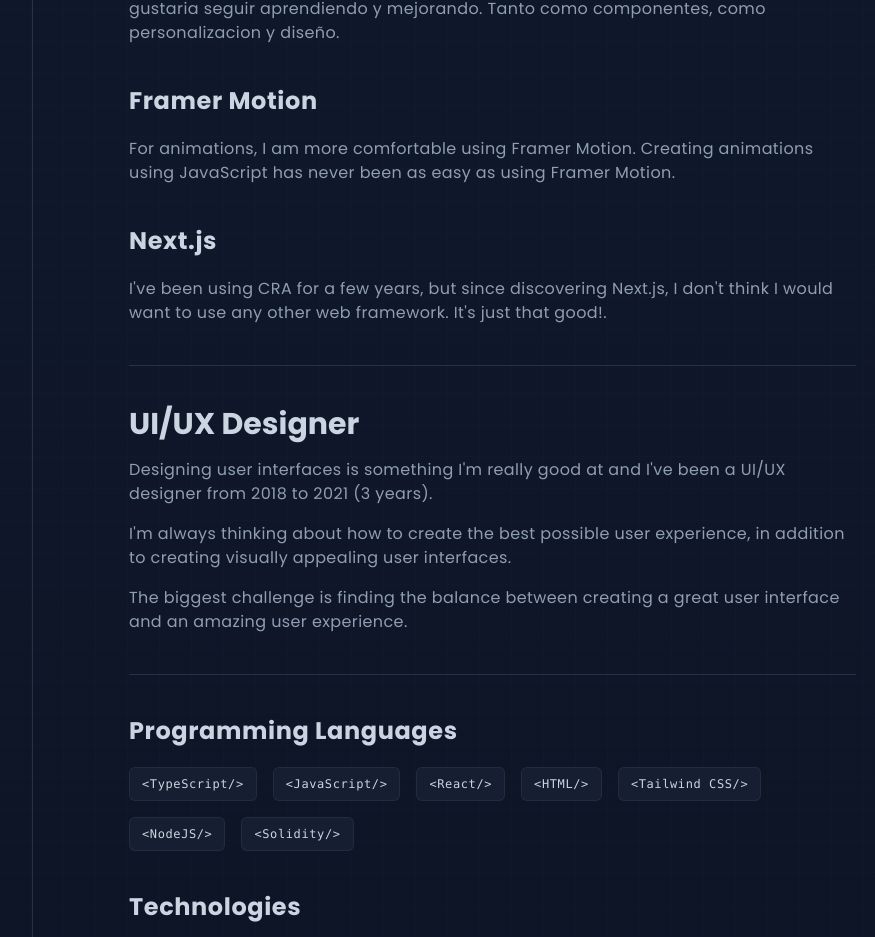
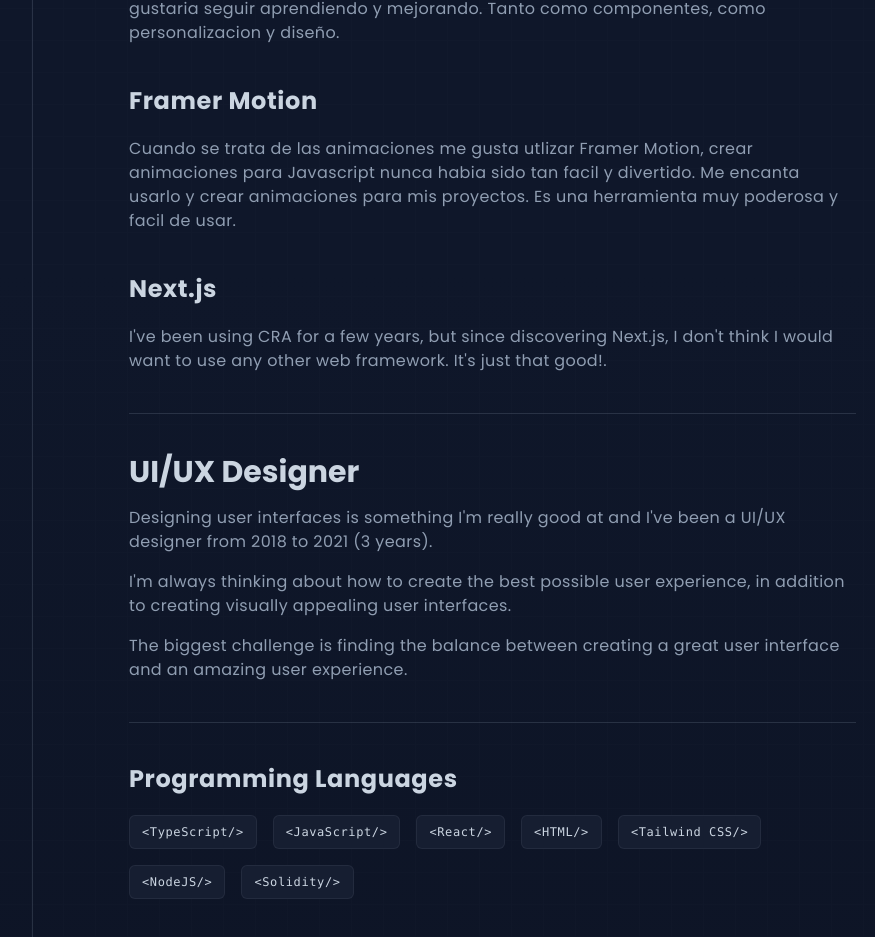
Before and after one commit to ImJars/Development-full-coding, a React (Vite) app: page /skills in a window 1280 px wide. Shown: the part 2040-2977 px from the top of the page, without its empty margins (32-907 px from the left). Built offline with nearby package versions, Linux system fonts and the light colour scheme.

Commit message:
Update skills.jsx

```diff
--- a/src/skills.jsx
+++ b/src/skills.jsx
@@ -73,7 +73,7 @@ function Skills() {
     triggerOnce: false,
   });
   const { ref: refAnimateScroll, inView: viewAnimateScroll } = useInView({
-    threshold: 0.2,
+    threshold: 0.1,
     triggerOnce: false,
   });
 
@@ -343,7 +343,7 @@ function Skills() {
                     <div ref={refAnimate5}>
                       <Skill
                         title={"Framer Motion"}
-                        description_1={`For animations, I am more comfortable using Framer Motion. Creating animations using JavaScript has never been as easy as using Framer Motion.`}
+                        description_1={`Cuando se trata de las animaciones me gusta utlizar Framer Motion, crear animaciones para Javascript nunca habia sido tan facil y divertido. Me encanta usarlo y crear animaciones para mis proyectos. Es una herramienta muy poderosa y facil de usar.`}
                       />
                     </div>
                     <div ref={refAnimate6}>
```
